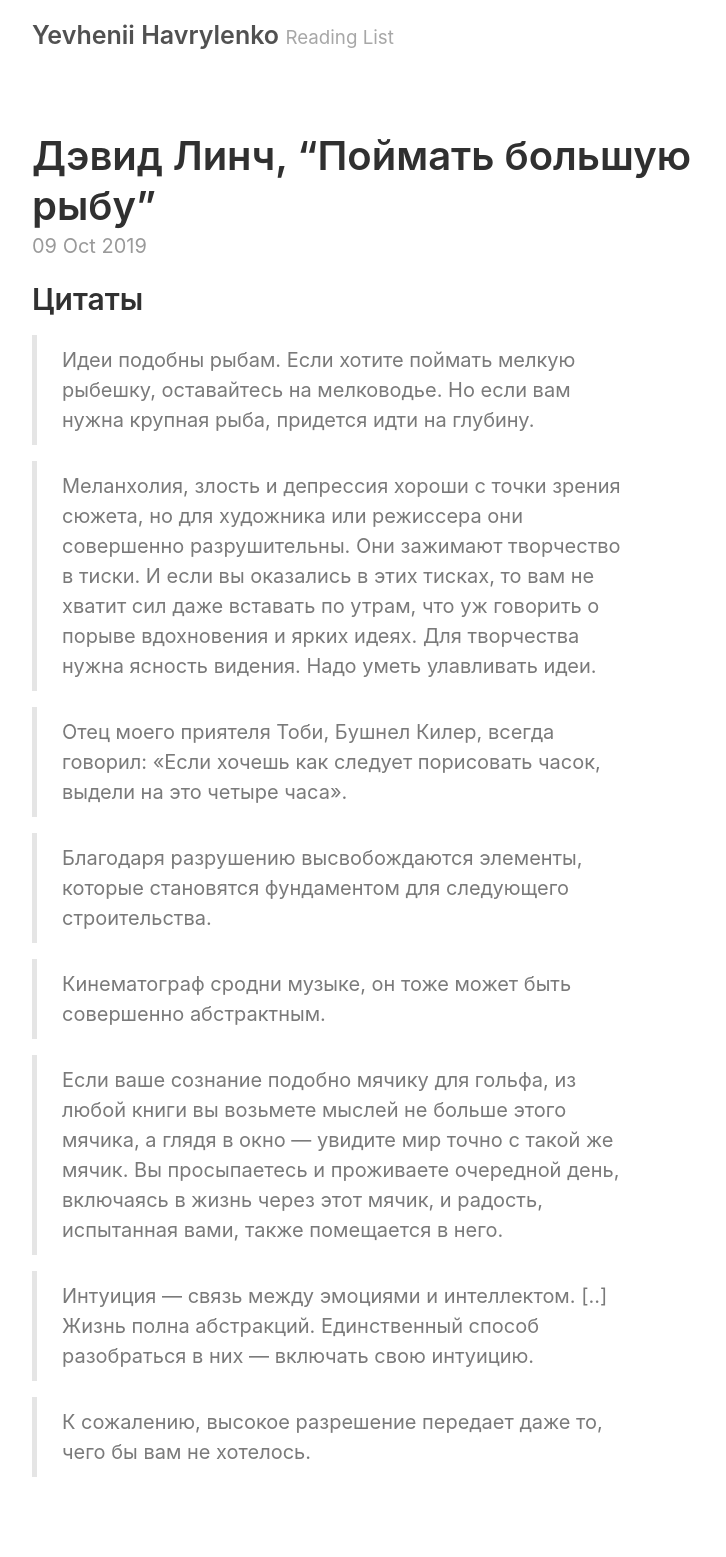
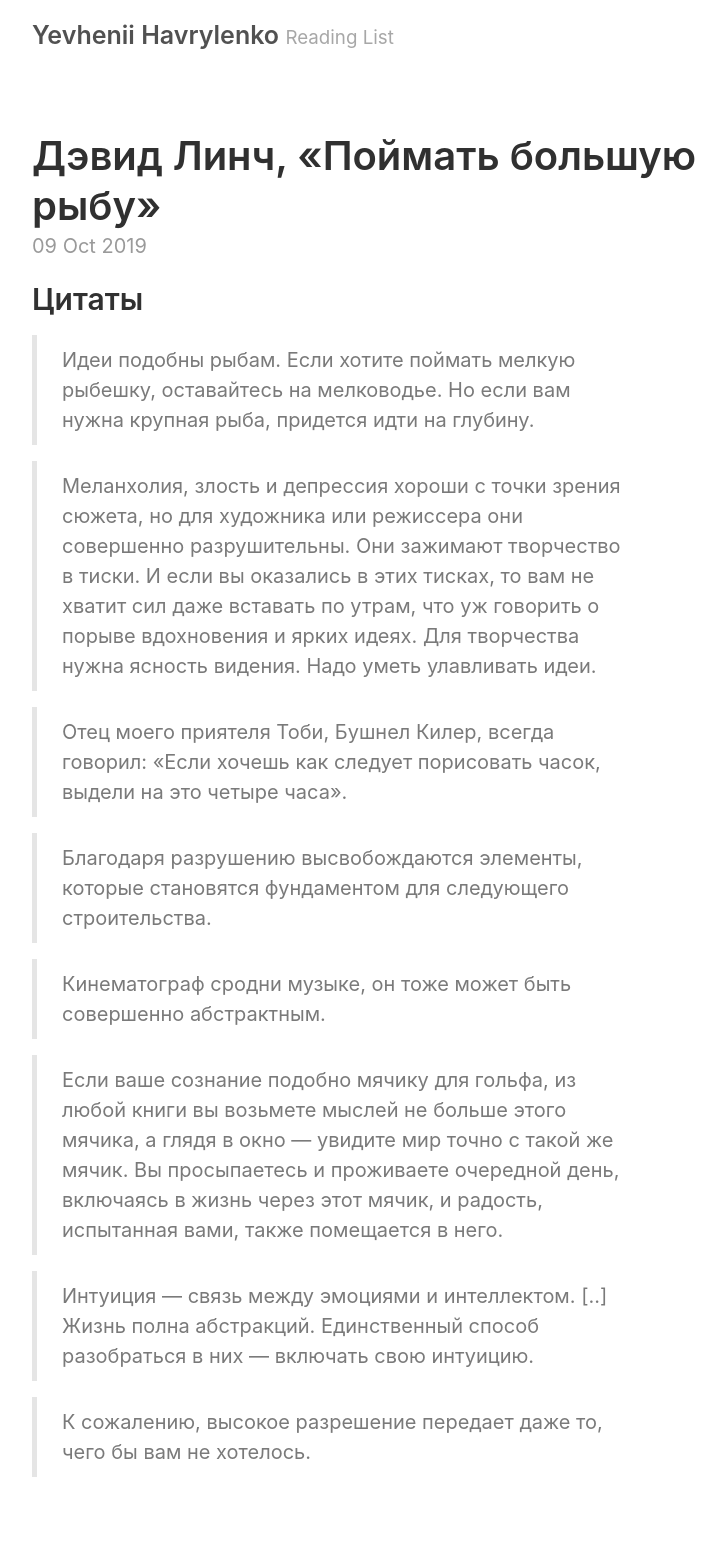
Before and after one commit to yevhenii-havrylenko/yevhenii-havrylenko.github.io, a Jekyll site: the page built from _posts/2019-10-09-catching-the-big-fish.md, in a window 1280 px wide. Shown: the whole page, without its empty margins (258-984 px from the left). Built offline with Jekyll 4.4.1, drawn with Linux system fonts in a browser that asks for light colours.

```diff
--- a/_posts/2019-10-09-catching-the-big-fish.md
+++ b/_posts/2019-10-09-catching-the-big-fish.md
@@ -1,6 +1,6 @@
 ---
 layout: post
-title: 'Дэвид&nbsp;Линч, “Поймать большую рыбу”'
+title: 'Дэвид&nbsp;Линч, «Поймать большую рыбу»'
 ---
 
 ## Цитаты
```
